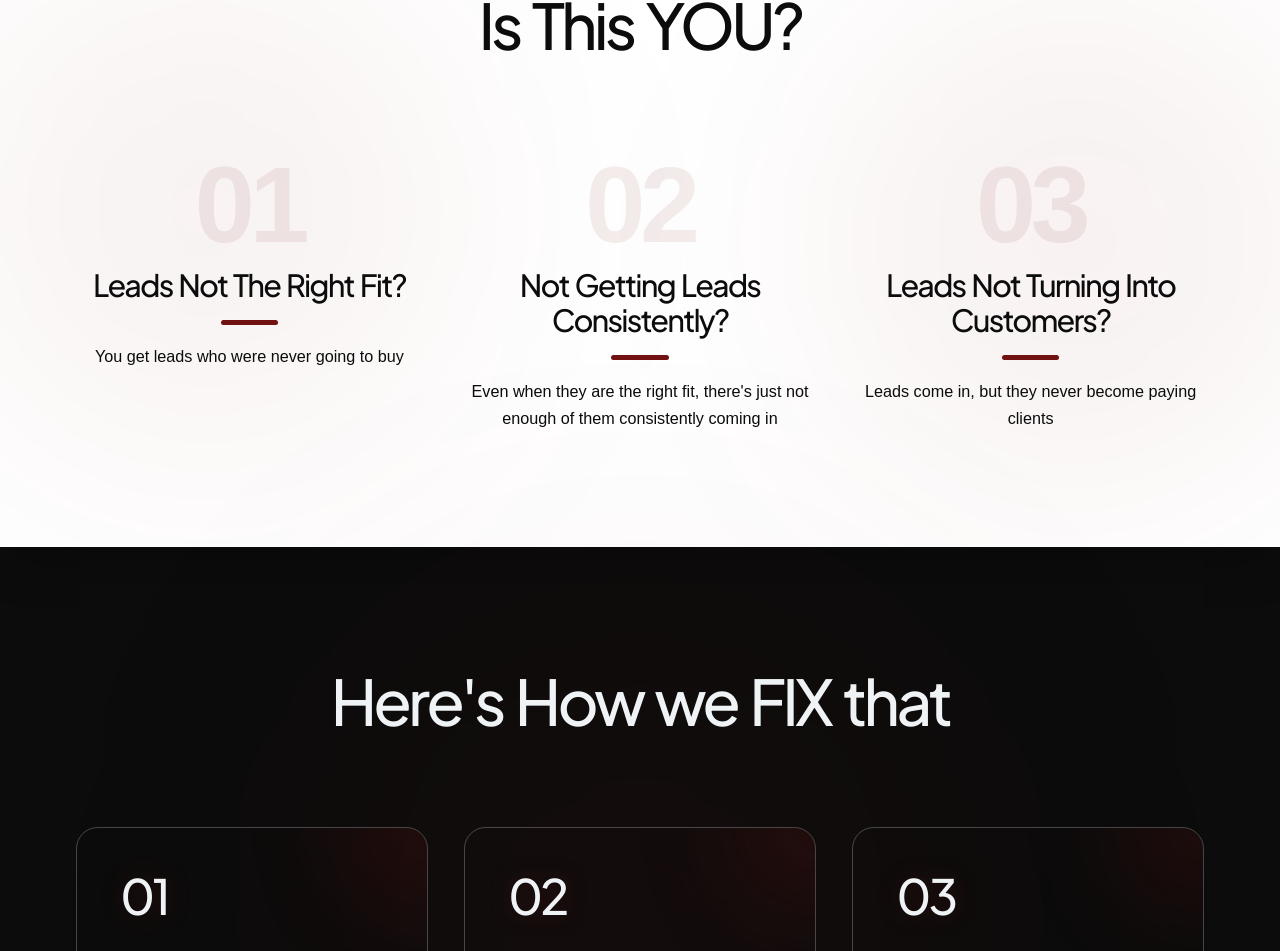
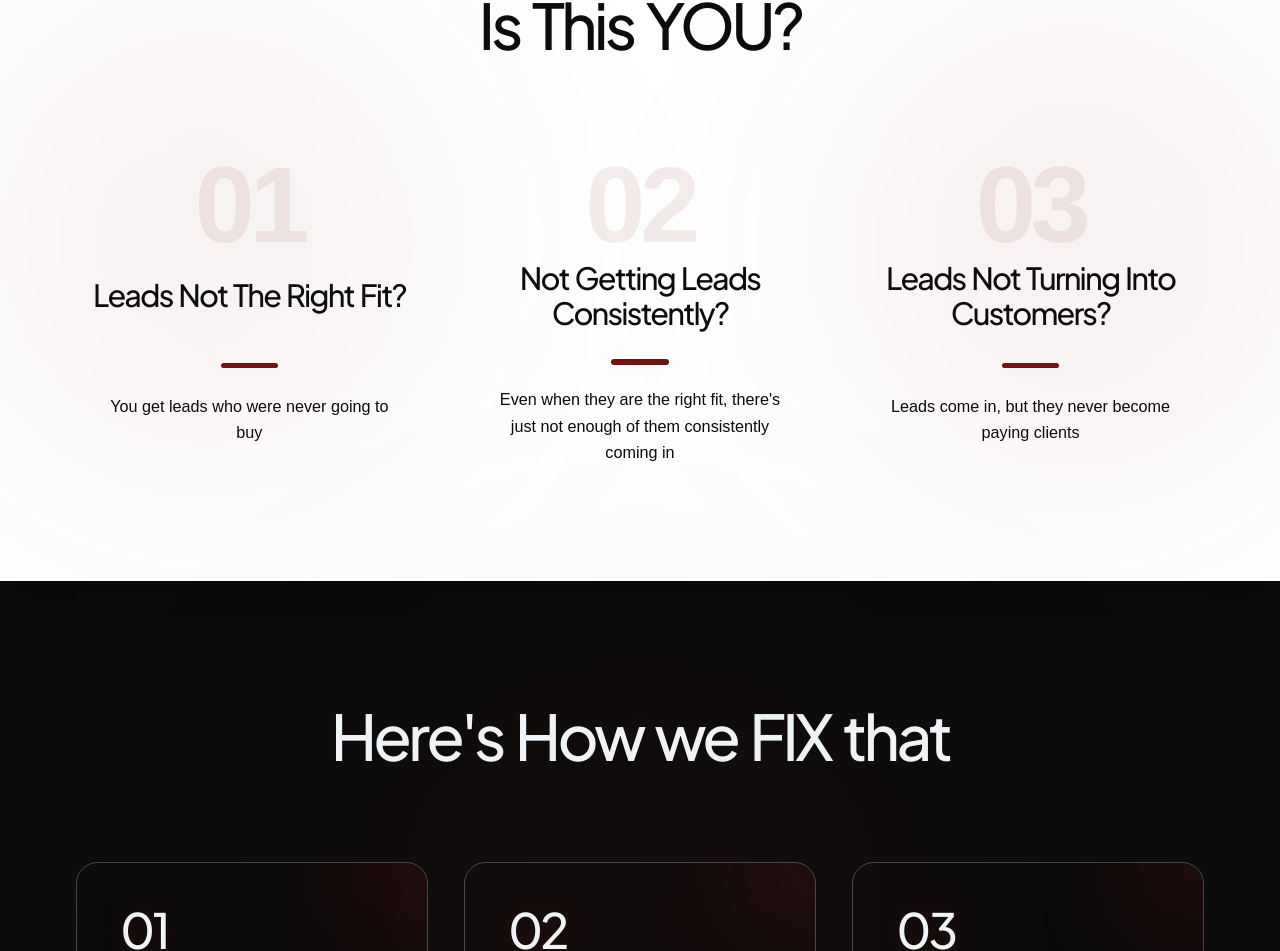
Before and after one commit to simeon-million1/revon-solutions, a Next.js app: page / in a window 1280 px wide. Shown: the part 886-1837 px from the top of the page. Built offline with nearby package versions, Linux system fonts and the light colour scheme; a web font is replaced by a local one.

Commit message:
Align problem section elements and update layout

```diff
--- a/app/page.tsx
+++ b/app/page.tsx
@@ -80,48 +80,72 @@ export default function Home() {
               Is This YOU?
             </h2>
 
-            {/* 3 Problems in the same row */}
-            <div className="grid grid-cols-1 md:grid-cols-3 gap-10 md:gap-12 items-start w-full">
+            {/* 3 Problems in the same row - Perfectly aligned elements */}
+            <div className="grid grid-cols-1 md:grid-cols-3 gap-10 md:gap-12 items-stretch w-full">
               {/* Item 01 */}
-              <div className="flex flex-col items-center text-center gap-4">
+              <div className="flex flex-col items-center text-center justify-between gap-4 h-full">
+                <div className="flex flex-col items-center w-full">
                   <div className="select-none pointer-events-none watermark-number text-[56px] md:text-[120px] leading-none tracking-tighter -mb-2">
                     01
                   </div>
+                  <div className="min-h-[70px] md:min-h-[95px] flex items-center justify-center w-full px-2">
                     <h3 className="question-headline text-[22px] md:text-[34px] font-extrabold leading-[1.15] tracking-tight text-[#0C0C0C]">
                       Leads Not The Right Fit?
                     </h3>
-                <div className="w-16 h-1.5 bg-[#711111] rounded-full my-1" />
+                  </div>
+                </div>
+
+                <div className="w-16 h-1.5 bg-[#711111] rounded-full my-2 flex-shrink-0" />
+
+                <div className="min-h-[60px] md:min-h-[80px] flex items-start justify-center w-full max-w-[340px]">
                   <p className="font-body-lg text-[14px] md:text-[18px] leading-relaxed text-[#0C0C0C]">
                     You get leads who were never going to buy
                   </p>
                 </div>
+              </div>
 
               {/* Item 02 */}
-              <div className="flex flex-col items-center text-center gap-4">
+              <div className="flex flex-col items-center text-center justify-between gap-4 h-full">
+                <div className="flex flex-col items-center w-full">
                   <div className="select-none pointer-events-none watermark-number text-[56px] md:text-[120px] leading-none tracking-tighter -mb-2">
                     02
                   </div>
+                  <div className="min-h-[70px] md:min-h-[95px] flex items-center justify-center w-full px-2">
                     <h3 className="question-headline text-[22px] md:text-[34px] font-extrabold leading-[1.15] tracking-tight text-[#0C0C0C]">
                       Not Getting Leads Consistently?
                     </h3>
-                <div className="w-16 h-1.5 bg-[#711111] rounded-full my-1" />
+                  </div>
+                </div>
+
+                <div className="w-16 h-1.5 bg-[#711111] rounded-full my-2 flex-shrink-0" />
+
+                <div className="min-h-[60px] md:min-h-[80px] flex items-start justify-center w-full max-w-[340px]">
                   <p className="font-body-lg text-[14px] md:text-[18px] leading-relaxed text-[#0C0C0C]">
                     Even when they are the right fit, there&apos;s just not enough of them consistently coming in
                   </p>
                 </div>
+              </div>
 
               {/* Item 03 */}
-              <div className="flex flex-col items-center text-center gap-4">
+              <div className="flex flex-col items-center text-center justify-between gap-4 h-full">
+                <div className="flex flex-col items-center w-full">
                   <div className="select-none pointer-events-none watermark-number text-[56px] md:text-[120px] leading-none tracking-tighter -mb-2">
                     03
                   </div>
+                  <div className="min-h-[70px] md:min-h-[95px] flex items-center justify-center w-full px-2">
                     <h3 className="question-headline text-[22px] md:text-[34px] font-extrabold leading-[1.15] tracking-tight text-[#0C0C0C]">
                       Leads Not Turning Into Customers?
                     </h3>
-                <div className="w-16 h-1.5 bg-[#711111] rounded-full my-1" />
+                  </div>
+                </div>
+
+                <div className="w-16 h-1.5 bg-[#711111] rounded-full my-2 flex-shrink-0" />
+
+                <div className="min-h-[60px] md:min-h-[80px] flex items-start justify-center w-full max-w-[340px]">
                   <p className="font-body-lg text-[14px] md:text-[18px] leading-relaxed text-[#0C0C0C]">
                     Leads come in, but they never become paying clients
                   </p>
+                </div>
               </div>
             </div>
           </div>
```
Lines whose indentation alone changed are shown as unchanged.
